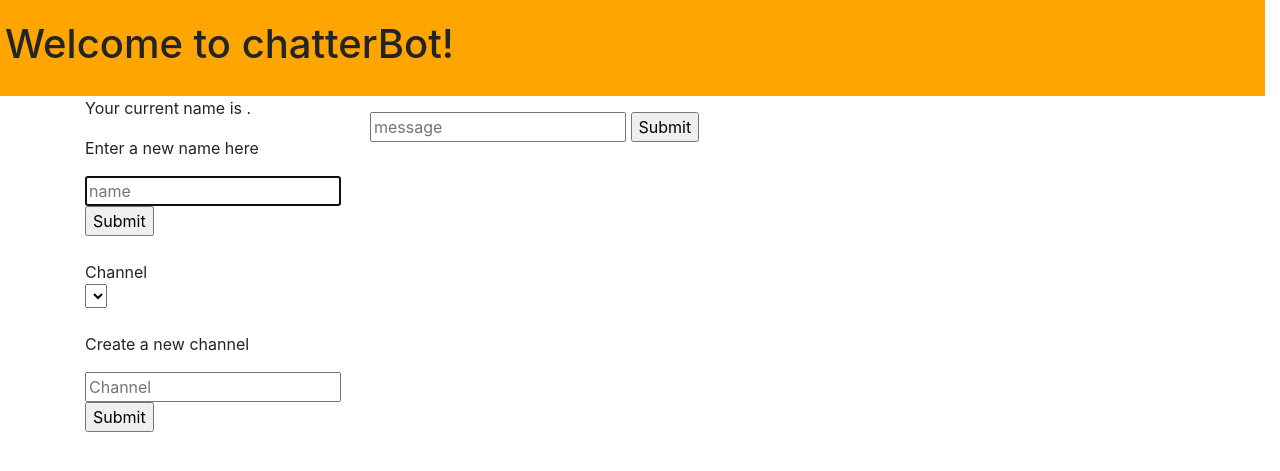
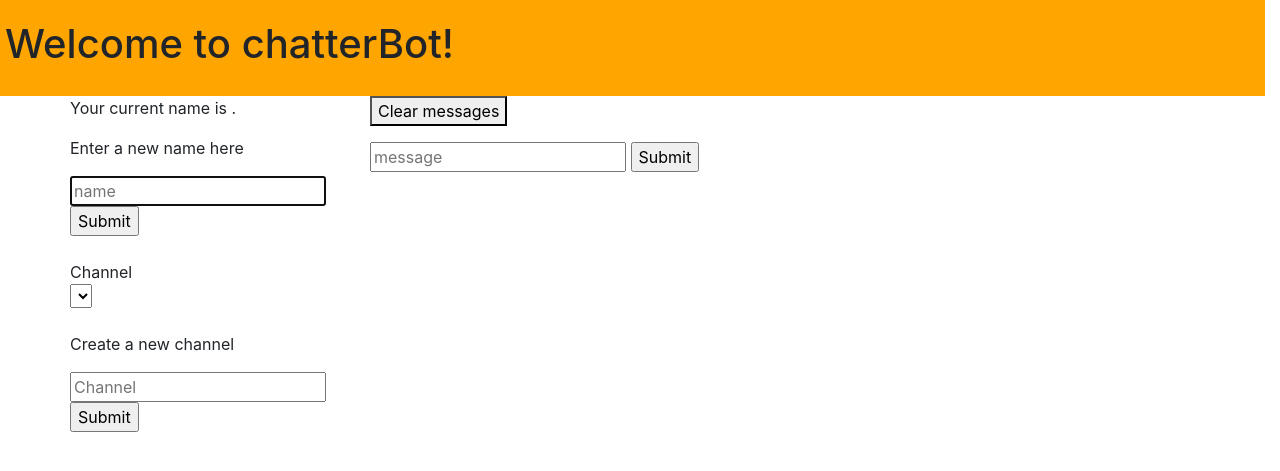
Before and after one commit to Alex-x90/project2, a Flask app: page / in a window 1280 px wide. Shown: the top 471 px of the page. Run offline with Flask 2, Linux system fonts and the light colour scheme; lists and menus that the app fills with data are empty; some libraries are stand-ins or nearby versions.

Commit message:
more bug fixes. Added a clear messages button. added a regex to check for links in messages and then convert them to actual links.

```diff
--- a/static/index.js
+++ b/static/index.js
@@ -1,3 +1,15 @@
+function urlify(text) {
+    var urlRegex = /(https?:\/\/[^\s]+)/g;
+    return text.replace(urlRegex, function(url) {
+        return '<a href="' + url + '">' + url + '</a>';
+    });
+}
+
+function clearMessages(){
+    console.log("hi")
+    document.querySelector('#messages').innerHTML = '';
+};
+
 document.addEventListener('DOMContentLoaded', () => {
 
     // Connect to websocket
@@ -11,10 +23,6 @@
         }
         currentChannel = localStorage.getItem('channel');
         if (currentChannel == 'null')
-        {
-            localStorage.setItem('channel','general');
-        }
-        if (currentChannel == '[object Object]')
         {
             localStorage.setItem('channel','general');
         }
@@ -47,13 +55,11 @@
         channels = JSON.parse(channel);
         currentChannel = localStorage.getItem('channel');
         var data = channels[currentChannel];
-        console.log(channels)
         document.querySelector('#messages').innerHTML = '';
-        console.log("hi")
         for (var i =0;i < data.length ;i++)
         {
             const li = document.createElement('li');
-            li.innerHTML = data[i];
+            li.innerHTML = urlify(data[i]);
             document.querySelector('#messages').append(li);
         }
     });
@@ -92,6 +98,8 @@
         document.querySelector('#messageSent').value = '';
         return false;
     };
+
+
     /*
     var date = new Date(); // for now
         date.getHours(); // => 9
@@ -110,7 +118,7 @@
     socket.on('new message', message =>
     {
         const li = document.createElement('li');
-        li.innerHTML = message;
+        li.innerHTML = urlify(message);
         document.querySelector('#messages').append(li);
     });
 });
--- a/static/style.css
+++ b/static/style.css
@@ -10,7 +10,5 @@
 }
 
 .col-3{
-    position:sticky;
-    top:0;
-
+    padding-left:0px;
 }
--- a/templates/index.html
+++ b/templates/index.html
@@ -23,7 +23,9 @@
                     </form>
 
                     <br>
-                    Channel<br>
+                    Channel
+                    <br>
+
                     <select id="channel-change">
                         <!-- <option value="channel.name">channel.name</option> -->
                     </select>
@@ -37,13 +39,14 @@
                     </form>
                 </div>
                 <div class="col-9">
+                    <button class="irellevent" onclick="clearMessages();">Clear messages</button>
                     <ul id="messages">
 
                     </ul>
-                <form class="message">
-                    <input id="messageSent" autocomplete="off" autofocus placeholder="message {{ channel }}" type="text">
-                    <input type="Submit">
-                </form>
+                    <form class="message">
+                        <input id="messageSent" autocomplete="off" autofocus placeholder="message {{ channel }}" type="text">
+                        <input type="Submit">
+                    </form>
 
                 </div>
             </div>
```
Lines whose indentation alone changed are shown as unchanged.
